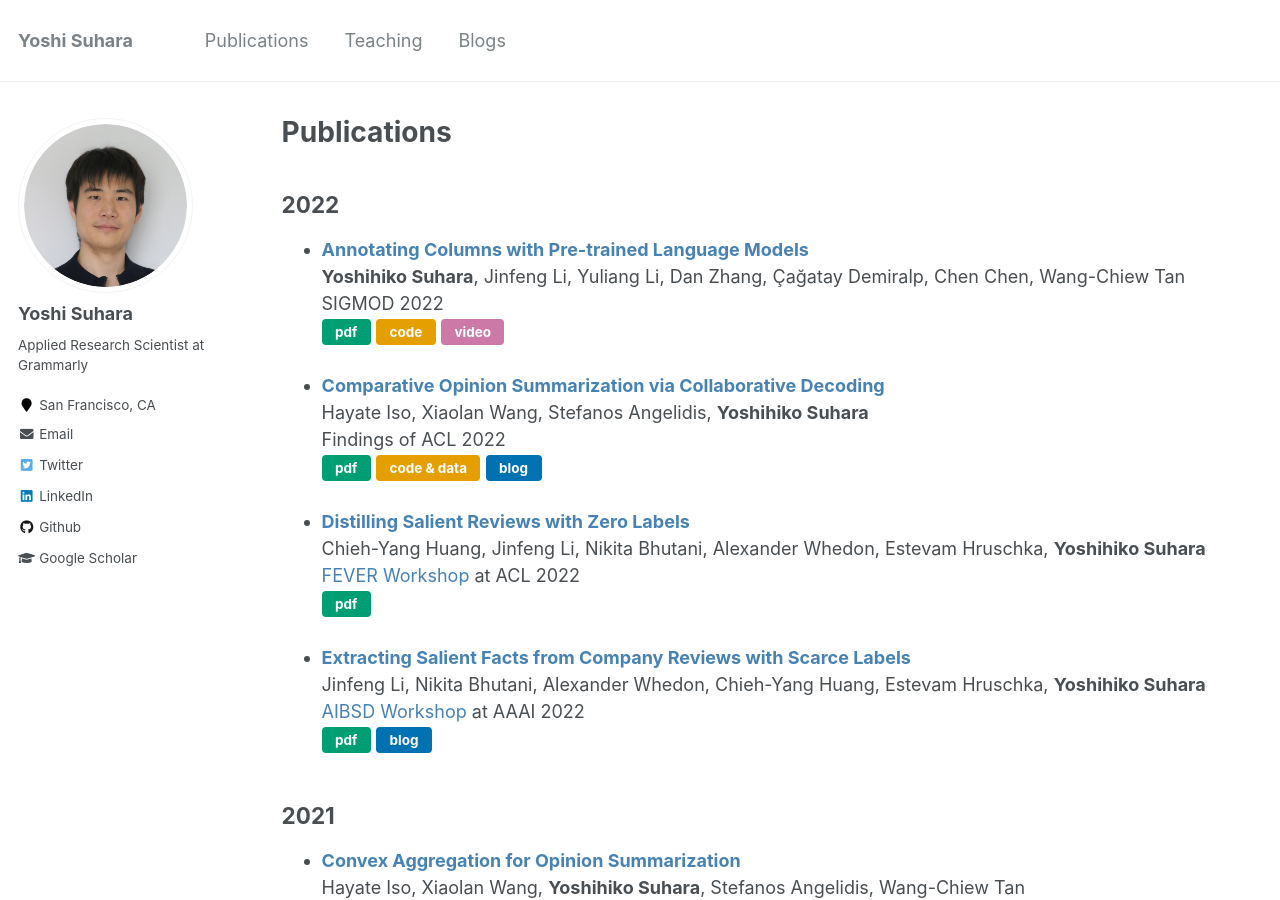
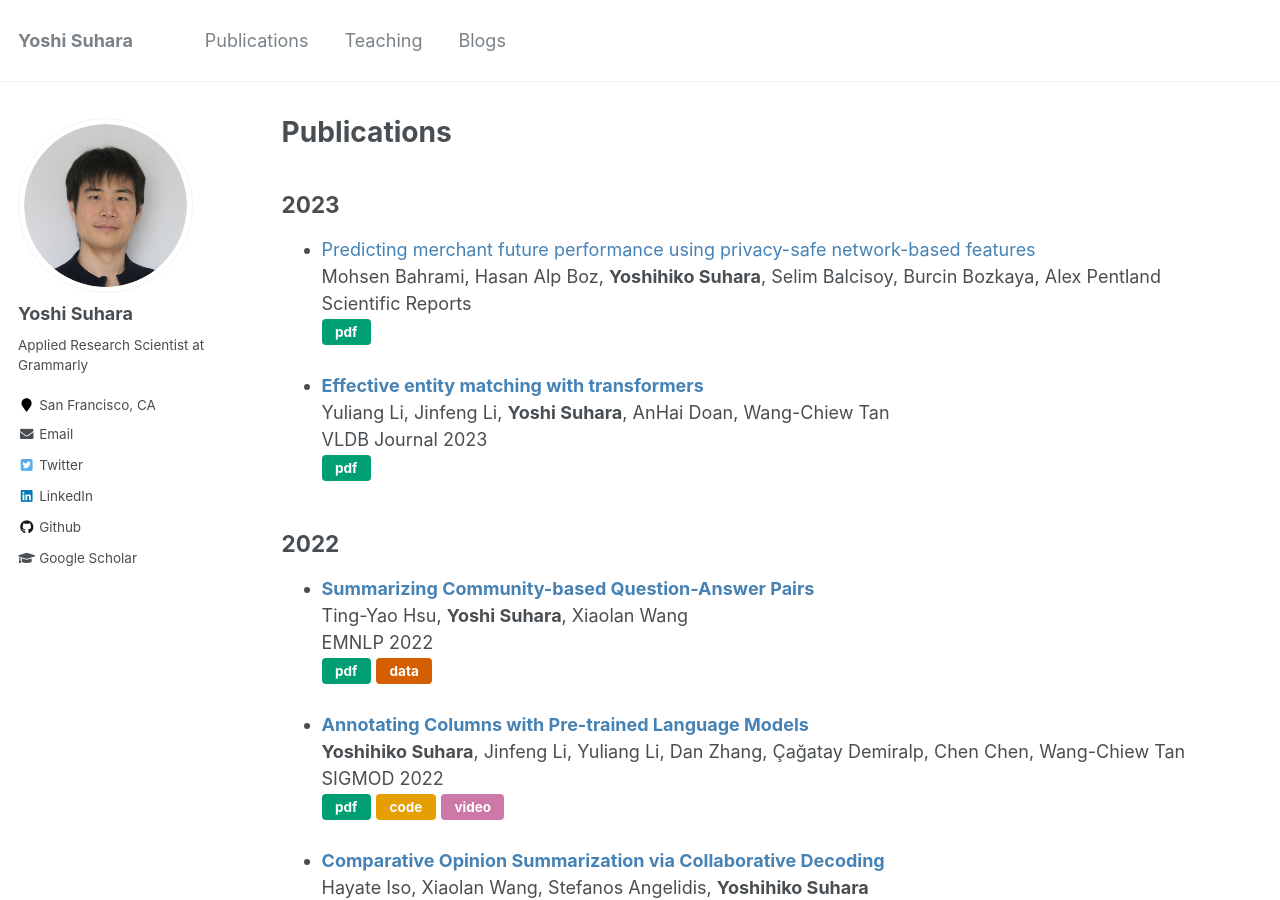
Before and after one commit to suhara/suhara.github.io, a Jekyll site: the page built from _pages/publications.md, in a window 1280 px wide and 900 px high. Built offline with Jekyll 4.4.1, drawn with Linux system fonts in a browser that asks for light colours.

Commit message:
Update publications

```diff
--- a/_pages/publications.md
+++ b/_pages/publications.md
@@ -12,7 +12,26 @@ author_profile: true
 {% include base_path %}
 
 
+## 2023
+
+- [Predicting merchant future performance using privacy-safe network-based features](https://www.nature.com/articles/s41598-023-36624-0)
+Mohsen Bahrami, Hasan Alp Boz, __Yoshihiko Suhara__, Selim Balcisoy, Burcin Bozkaya, Alex Pentland
+Scientific Reports
+[pdf](https://www.nature.com/articles/s41598-023-36624-0){:class="btn btn-pdf"}
+
+- [__Effective entity matching with transformers__](https://link.springer.com/article/10.1007/s00778-023-00779-z)
+Yuliang Li, Jinfeng Li, __Yoshi Suhara__, AnHai Doan, Wang-Chiew Tan
+VLDB Journal 2023
+[pdf](https://link.springer.com/article/10.1007/s00778-023-00779-z){:class="btn btn-pdf"}
+
+
 ## 2022
+
+- [__Summarizing Community-based Question-Answer Pairs__](https://aclanthology.org/2022.emnlp-main.250/)
+Ting-Yao Hsu, __Yoshi Suhara__, Xiaolan Wang
+EMNLP 2022
+[pdf](https://aclanthology.org/2022.emnlp-main.250/){:class="btn btn-pdf"}
+[data](https://github.com/megagonlabs/qa-summarization){:class="btn btn-data"}
 
 - [__Annotating Columns with Pre-trained Language Models__](https://arxiv.org/abs/2104.01785)
 __Yoshihiko Suhara__, Jinfeng Li, Yuliang Li, Dan Zhang, Çağatay Demiralp, Chen Chen, Wang-Chiew Tan
```
Also changed, not shown: _pages/about.md (+2 -2 lines).
